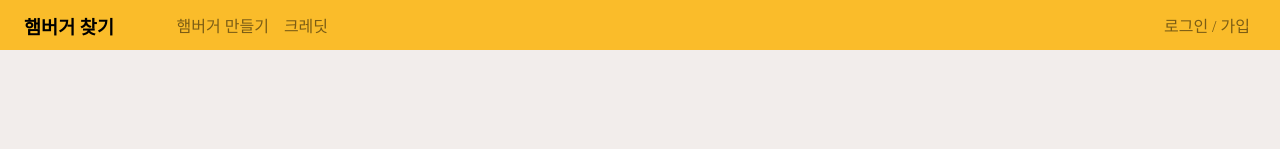
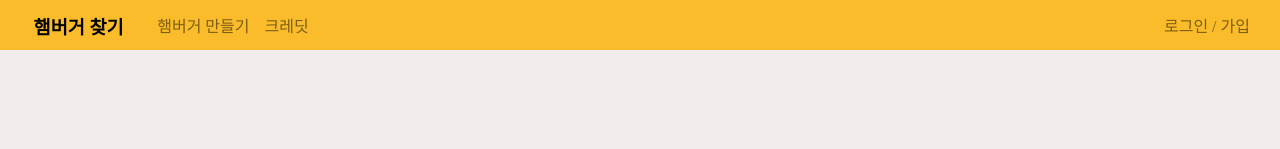
Before and after one commit to babyazalea/find-hamburger, a React (Create React App) app: page /burger-maker in a window 1280 px wide. Shown: the top 149 px of the page. Built offline with nearby package versions, Linux system fonts and the light colour scheme; a web font is replaced by a local one.

Commit message:
fontawesome 패키지 사용

```diff
--- a/src/components/UI/Navigation/Navigation.css
+++ b/src/components/UI/Navigation/Navigation.css
@@ -3,7 +3,7 @@ nav {
   display: grid;
   align-items: center;
   grid-template-rows: 1;
-  grid-template-columns: 0.8fr 3fr 2fr;
+  grid-template-columns: 0.7fr 3fr 2fr;
   height: 50px;
   font-family: "Poor Story";
 }
@@ -11,16 +11,16 @@ nav {
 .doorknob {
   font-size: 1.16rem;
   font-weight: bold;
-  text-indent: 1.5rem;
+  text-align: center;
 }
 
 nav li {
-  opacity: 0.5;
-  transition: opacity 0.1s;
+  color: rgba(0, 0, 0, 0.5);
+  transition: color 0.1s;
 }
 
 nav li:hover {
-  opacity: 1;
+  color: rgba(0, 0, 0, 1);
 }
 
 .menus ul {
@@ -52,9 +52,8 @@ nav li:hover {
   align-items: center;
 }
 
-.user-name__display img {
-  width: 20px;
-  height: 20px;
+.user-name__display i {
+  margin-right: 5px;
 }
 
 .logout__btn {
--- a/src/components/UI/Navigation/Navigation.js
+++ b/src/components/UI/Navigation/Navigation.js
@@ -3,7 +3,6 @@ import { Link } from "react-router-dom";
 
 import { AuthContext } from "../../../context/auth-context";
 
-import { icons } from "../../../assets/icons/icons";
 import "./Navigation.css";
 
 const Navigation = (props) => {
@@ -31,12 +30,11 @@ const Navigation = (props) => {
               <li>
                 <Link to={`/users/${props.userId}`}>
                   <div className="user-name__display">
-                    {/* {props.photoUrl !== null ? (
+                    {props.photoUrl !== null ? (
                       <img src={props.photoUrl} alt="유저 사진" />
                     ) : (
-                      icons("user-circle")
-                    )} */}
-                    {icons("user-circle")}
+                      <i className="fas fa-user-circle"></i>
+                    )}
                     {props.userName !== "" ? (
                       <span>{props.userName}</span>
                     ) : (
```
